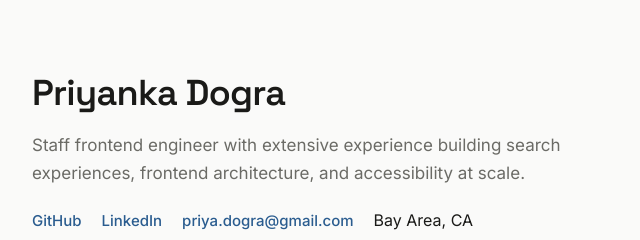
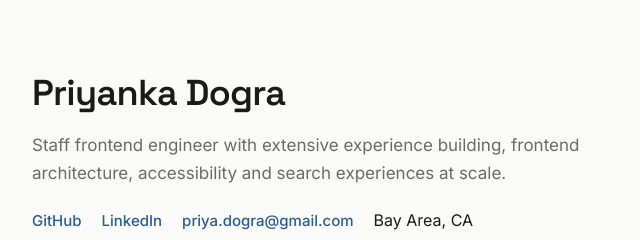
Before and after one commit to priyankadogra/priyankadogra.github.io, a plain HTML site: page index.html in a window 1280 px wide. Shown: the top 240 px of the page, 268-908 px from the left. Drawn offline with Linux system fonts and the light colour scheme.

Commit message:
Rearrange tagline elements for clarity

```diff
--- a/index.html
+++ b/index.html
@@ -249,7 +249,7 @@
 
   <header class="header">
     <h1 class="name">Priyanka Dogra</h1>
-    <p class="tagline">Staff frontend engineer with extensive experience building search experiences, frontend architecture, and accessibility at scale.</p>
+    <p class="tagline">Staff frontend engineer with extensive experience building, frontend architecture, accessibility and search experiences at scale.</p>
     <ul class="links">
       <li><a href="https://github.com/priyankadogra" target="_blank">GitHub</a></li>
       <li><a href="https://www.linkedin.com/in/priyanka-dogra/" target="_blank">LinkedIn</a></li>
```
